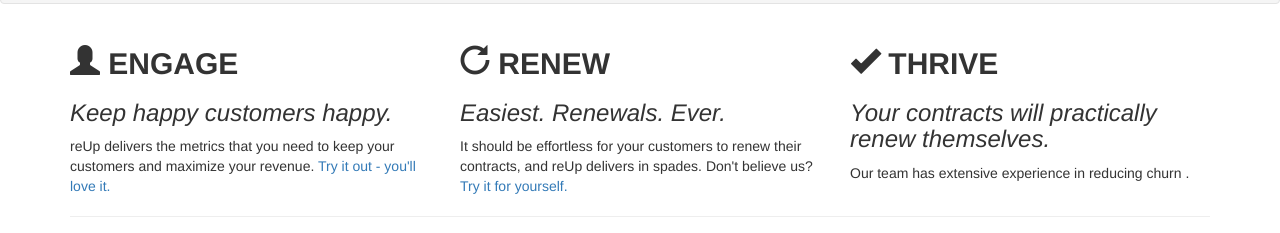
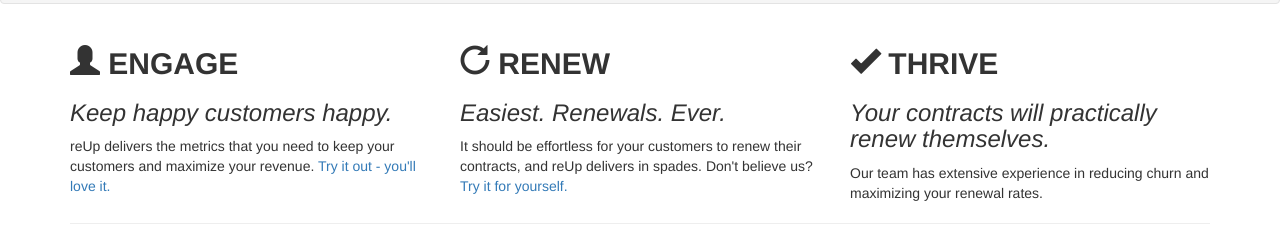
Before and after one commit to misspokeycat/coolaardvarks, a website: page public/index.html in a window 1280 px wide. Shown: the part 719-952 px from the top of the page. Drawn offline with nearby package versions, Linux system fonts and the light colour scheme.

Commit message:
Added a bit more info for the thrive section.

```diff
--- a/public/index.html
+++ b/public/index.html
@@ -63,7 +63,7 @@
 				<div class="col-sm-4">
 					<h2><span class="glyphicon glyphicon-ok"></span><strong> THRIVE</strong></h2>
 					<h3><i>Your contracts will practically renew themselves.</i></h3>
-					Our team has extensive experience in reducing churn .
+					Our team has extensive experience in reducing churn and maximizing your renewal rates.
 				</div>
 			</div>
 			<hr>
```
